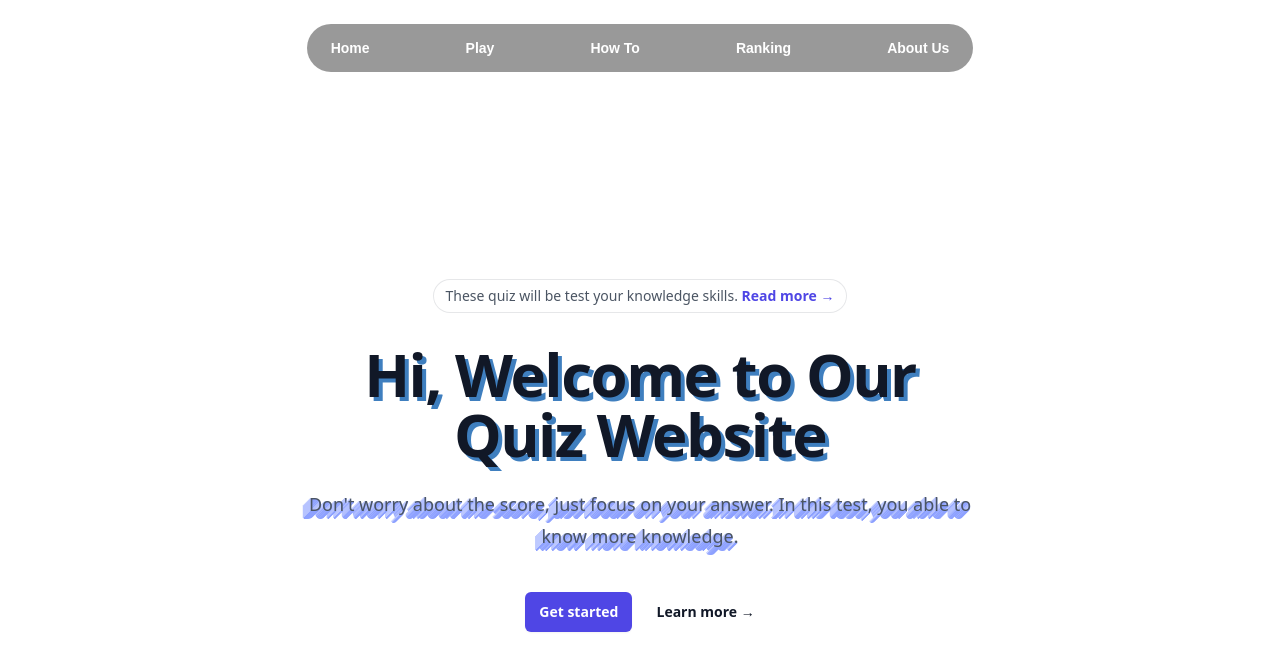
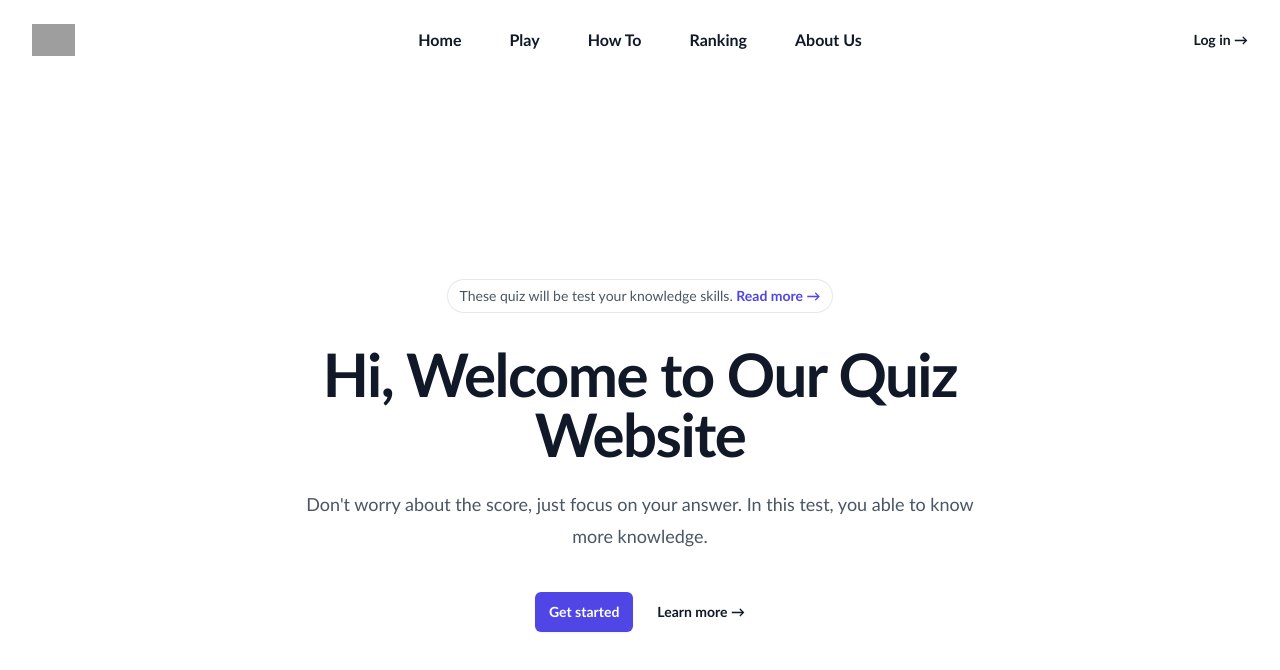
Before and after one commit to dzaky2636/UASPTI, a React (Create React App) app: page / in a window 1280 px wide. Shown: the top 670 px of the page. Built offline with nearby package versions, Linux system fonts and the light colour scheme; grey boxes are pictures that could not be loaded.

Commit message:
revert navbar

```diff
--- a/src/component/Navbar.jsx
+++ b/src/component/Navbar.jsx
@@ -15,31 +15,42 @@ const navigation = [
 export function Navbar() {
 	const [mobileMenuOpen, setMobileMenuOpen] = useState(false);
 	return (
-    <header className="absolute inset-x-0 top-0 z-50">
+		<header className="fixed inset-x-0 top-0 z-50 bg-white">
+			{/* Desktop */}
 			<nav className="flex items-center justify-between p-6 lg:px-8" aria-label="Global">
-        <div className="flex lg:flex-1"></div>
+				{/* Logo */}
+				<div className="flex lg:flex-1">
+					<img className="h-8 w-auto" src="https://tailwindui.com/img/logos/mark.svg?color=indigo&shade=600" alt="" />
+				</div>
+				{/* Button hamburger */}
 				<div className="flex lg:hidden">
 					<button type="button" className="-m-2.5 inline-flex items-center justify-center rounded-md p-2.5 text-gray-700" onClick={() => setMobileMenuOpen(true)}>
 						<span className="sr-only">Open main menu</span>
 						<Bars3Icon className="h-6 w-6" aria-hidden="true" />
 					</button>
 				</div>
-        <div className="hidden lg:flex lg:gap-x-12 navigation">
+				{/* Link */}
+				<div className="hidden lg:flex lg:gap-x-12">
 					{navigation.map((item) => (
-            <Link key={item.name} to={item.to} className="text-sm font-semibold leading-6 text-gray-900 dalnav">
+						<Link key={item.name} to={item.to} className="text-base font-semibold leading-6 text-gray-900">
 							{item.name}
 						</Link>
 					))}
 				</div>
-        <div className="hidden lg:flex lg:flex-1 lg:justify-end"></div>
+				{/* Kanan */}
+				<div className="hidden lg:flex lg:flex-1 lg:justify-end">
+					<a href="#" className="text-sm font-semibold leading-6 text-gray-900">
+						Log in <span aria-hidden="true">&rarr;</span>
+					</a>
+				</div>
 			</nav>
 			{/* Mobile */}
 			<Dialog as="div" className="lg:hidden" open={mobileMenuOpen} onClose={setMobileMenuOpen}>
 				<div className="fixed inset-0 z-50" />
 				<Dialog.Panel className="fixed inset-y-0 right-0 z-50 w-full overflow-y-auto bg-white px-6 py-6 sm:max-w-sm sm:ring-1 sm:ring-gray-900/10">
-          <div className="flex items-center justify-between">
+					{/* Tombol exit menu navbar mobile */}
+					<div className="flex items-right justify-end">
 						<button type="button" className="-m-2.5 rounded-md p-2.5 text-gray-700" onClick={() => setMobileMenuOpen(false)}>
-              <span className="sr-only">Close menu</span>
 							<XMarkIcon className="h-6 w-6" aria-hidden="true" />
 						</button>
 					</div>
@@ -52,7 +63,11 @@ export function Navbar() {
 									</Link>
 								))}
 							</div>
-              <div className="py-6"></div>
+							<div className="py-6">
+								<a href="#" className="-mx-3 block rounded-lg px-3 py-2.5 text-base font-semibold leading-7 text-gray-900 hover:bg-gray-50">
+									Log in
+								</a>
+							</div>
 						</div>
 					</div>
 				</Dialog.Panel>
--- a/src/style/index.css
+++ b/src/style/index.css
@@ -2,66 +2,9 @@
 @import "tailwindcss/components";
 @import "tailwindcss/utilities";
 
-@use postcss-preset-env {
-  stage: 0;
+body {
+  margin: 0;
+  font-family: "Gill Sans", Calibri, "Trebuchet MS", sans-serif;
+  -webkit-font-smoothing: antialiased;
+  -moz-osx-font-smoothing: grayscale;
 }
-@import url("https://fonts.googleapis.com/css2?family=Baloo+Chettan+2&family=Calligraffitti&display=swap");
-.navigation {
-  border-radius: 25px;
-  height: fit-content;
-  display: inline-flex;
-  background-color: rgba(0, 0, 0, 0.4);
-  -webkit-backdrop-filter: blur(10px);
-  backdrop-filter: blur(10px);
-  align-items: center;
-}
-.dalnav {
-  list-style: none;
-  color: white;
-  font-family: sans-serif;
-  font-weight: bold;
-  padding: 12px 16px;
-  margin: 0 8px;
-  position: relative;
-  cursor: pointer;
-  white-space: nowrap;
-  &::before {
-    content: " ";
-    position: absolute;
-    top: 0;
-    left: 0;
-    height: 100%;
-    width: 100%;
-    z-index: -1;
-    transition: 0.2s;
-    border-radius: 25px;
-  }
-  &:hover {
-    &::before {
-      background: linear-gradient(to bottom, #e8edec, #d2d1d3);
-      box-shadow: 0px 3px 20px 0px black;
-      transform: scale(1.2);
-    }
-    color: black;
-  }
-}
-.judulh1 {
-  font-size: 10vw;
-  text-shadow: 4px 4px 0px #3f7fbf;
-  mix-blend-mode: screen;
-  animation: fadeIn 2.5s linear forwards;
-}
-@keyframes fadeIn {
-  0% {
-    opacity: 0;
-  }
-
-  100% {
-    opacity: 1;
-  }
-}
-.para {
-  text-shadow: 0 1px #8da1ff, -1px 0 #c0cbff, -1px 2px #8da1ff, -2px 1px #c0cbff, -2px 3px #8da1ff, -3px 2px #c0cbff, -3px 4px #8da1ff, -4px 3px #c0cbff, -4px 5px #8da1ff, -5px 4px #c0cbff, -5px 6px #8da1ff, -6px 5px #c0cbff,
-    -6px 7px #8da1ff, -7px 6px #c0cbff, -7px 8px #8da1ff, -8px 7px #c0cbff;
-  text-align: center;
-}
```
Lines whose indentation alone changed are shown as unchanged.
